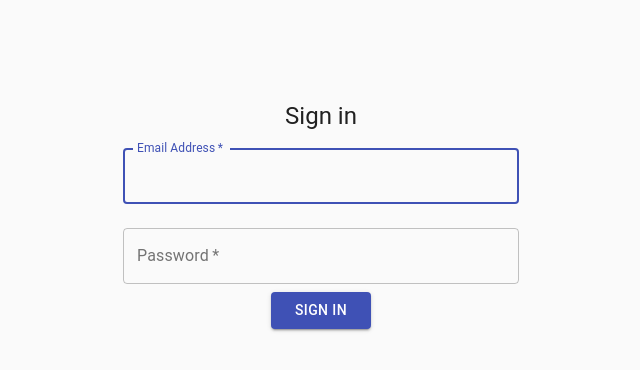
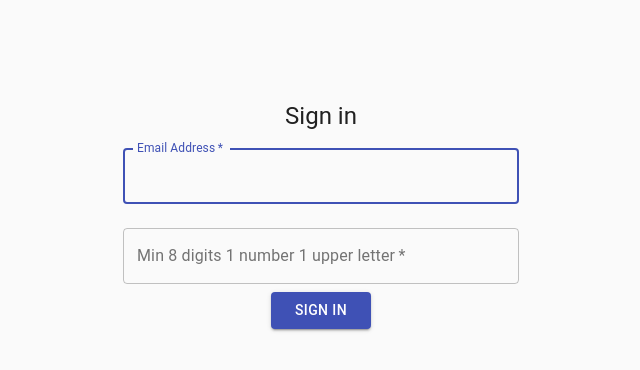
Before and after one commit to N1Anoobis/TypeScript, a React (Create React App) app: page / in a window 1280 px wide. Shown: the top 370 px of the page, without its empty margins (319-959 px from the left). Built offline with nearby package versions, Linux system fonts and the light colour scheme.

Commit message:
Add reducer

```diff
--- a/src/App.css
+++ /dev/null
@@ -1,18 +0,0 @@
-.App {
-  text-align: center;
-}
-
-.paper {
-  display: 'flex';
-  flex-direction: 'column';
-  align-items: 'center';
-  margin-top: 100px;
-}
-
-form {
-  width: 100%;
-}
-
-.submit {
-max-width: 100px;
-}
--- a/src/App.tsx
+++ b/src/App.tsx
@@ -1,56 +1,14 @@
 import React from 'react';
-import './App.css';
-import Button from '@material-ui/core/Button';
-import CssBaseline from '@material-ui/core/CssBaseline';
-import TextField from '@material-ui/core/TextField';
-import Typography from '@material-ui/core/Typography';
-import Container from '@material-ui/core/Container';
+import LoginForm from './LoginForm';
+// import {Formik, Form} from 'formik';
 
-function App() {
+interface Props {
+  onSubmit?: () => void;
+}
+
+const App: React.FC<Props> = () => {
   return (
-    <div className="App">
-    <Container component="main" maxWidth="xs">
-      <CssBaseline />
-      <div className="paper">
-        <Typography component="h1" variant="h5">
-          Sign in
-        </Typography>
-        <form className="form" noValidate>
-          <TextField
-            variant="outlined"
-            margin="normal"
-            required
-            fullWidth
-            id="email"
-            label="Email Address"
-            name="email"
-            autoComplete="email"
-            autoFocus
-          />
-          <TextField
-            variant="outlined"
-            margin="normal"
-            required
-            fullWidth
-            name="password"
-            label="Password"
-            type="password"
-            id="password"
-            autoComplete="current-password"
-          />
-          <Button
-            type="submit"
-            fullWidth
-            variant="contained"
-            color="primary"
-            className="submit"
-          >
-            Sign In
-          </Button>
-        </form>
-      </div>
-    </Container>
-    </div>
+    <LoginForm />
   );
 }
 
--- /dev/null
+++ b/src/LoginForm.css
@@ -0,0 +1,18 @@
+.App {
+    text-align: center;
+  }
+
+  .paper {
+    display: 'flex';
+    flex-direction: 'column';
+    align-items: 'center';
+    margin-top: 100px;
+  }
+
+  form {
+    width: 100%;
+  }
+
+  .submit {
+  max-width: 100px;
+  }
--- /dev/null
+++ b/src/LoginForm.tsx
@@ -0,0 +1,66 @@
+import React, { useReducer } from 'react';
+import './LoginForm.css';
+import Button from '@material-ui/core/Button';
+import CssBaseline from '@material-ui/core/CssBaseline';
+import TextField from '@material-ui/core/TextField';
+import Typography from '@material-ui/core/Typography';
+import Container from '@material-ui/core/Container';
+import { initialState } from './Reducer/Reducer';
+import { reducer } from './Reducer/Reducer';
+
+interface Props {
+    onSubmit?: () => void;
+}
+
+const LoginForm: React.FC<Props> = () => {
+
+    const [state, dispatch] = useReducer(reducer, initialState);
+
+    return (
+        <div className="App">
+            <Container component="main" maxWidth="xs">
+                <CssBaseline />
+                <div className="paper">
+                    <Typography component="h1" variant="h5">
+                        Sign in
+        </Typography>
+                    <form className="form" noValidate>
+                        <TextField
+                            variant="outlined"
+                            margin="normal"
+                            required
+                            fullWidth
+                            id="email"
+                            label="Email Address"
+                            name="email"
+                            autoComplete="email"
+                            autoFocus
+                        />
+                        <TextField
+                            variant="outlined"
+                            margin="normal"
+                            required
+                            fullWidth
+                            name="password"
+                            label="Min 8 digits 1 number 1 upper letter"
+                            type="password"
+                            id="password"
+                            autoComplete="current-password"
+                        />
+                        <Button
+                            type="submit"
+                            fullWidth
+                            variant="contained"
+                            color="primary"
+                            className="submit"
+                        >
+                            Sign In
+          </Button>
+                    </form>
+                </div>
+            </Container>
+        </div>
+    );
+}
+
+export default LoginForm;
--- /dev/null
+++ b/src/Reducer/Reducer.tsx
@@ -0,0 +1,59 @@
+type State = {
+    username: string
+    password: string
+    isButtonDisabled: boolean
+    helperText: string
+    isError: boolean
+};
+
+export const initialState: State = {
+    username: '',
+    password: '',
+    isButtonDisabled: true,
+    helperText: '',
+    isError: false
+};
+
+type Action = { type: 'setUsername', payload: string }
+    | { type: 'setPassword', payload: string }
+    | { type: 'setIsButtonDisabled', payload: boolean }
+    | { type: 'loginSuccess', payload: string }
+    | { type: 'loginFailed', payload: string }
+    | { type: 'setIsError', payload: boolean };
+
+export const reducer = (state: State, action: Action): State => {
+    switch (action.type) {
+        case 'setUsername':
+            return {
+                ...state,
+                username: action.payload
+            };
+        case 'setPassword':
+            return {
+                ...state,
+                password: action.payload
+            };
+        case 'setIsButtonDisabled':
+            return {
+                ...state,
+                isButtonDisabled: action.payload
+            };
+        case 'loginSuccess':
+            return {
+                ...state,
+                helperText: action.payload,
+                isError: false
+            };
+        case 'loginFailed':
+            return {
+                ...state,
+                helperText: action.payload,
+                isError: true
+            };
+        case 'setIsError':
+            return {
+                ...state,
+                isError: action.payload
+            };
+    }
+}
```
